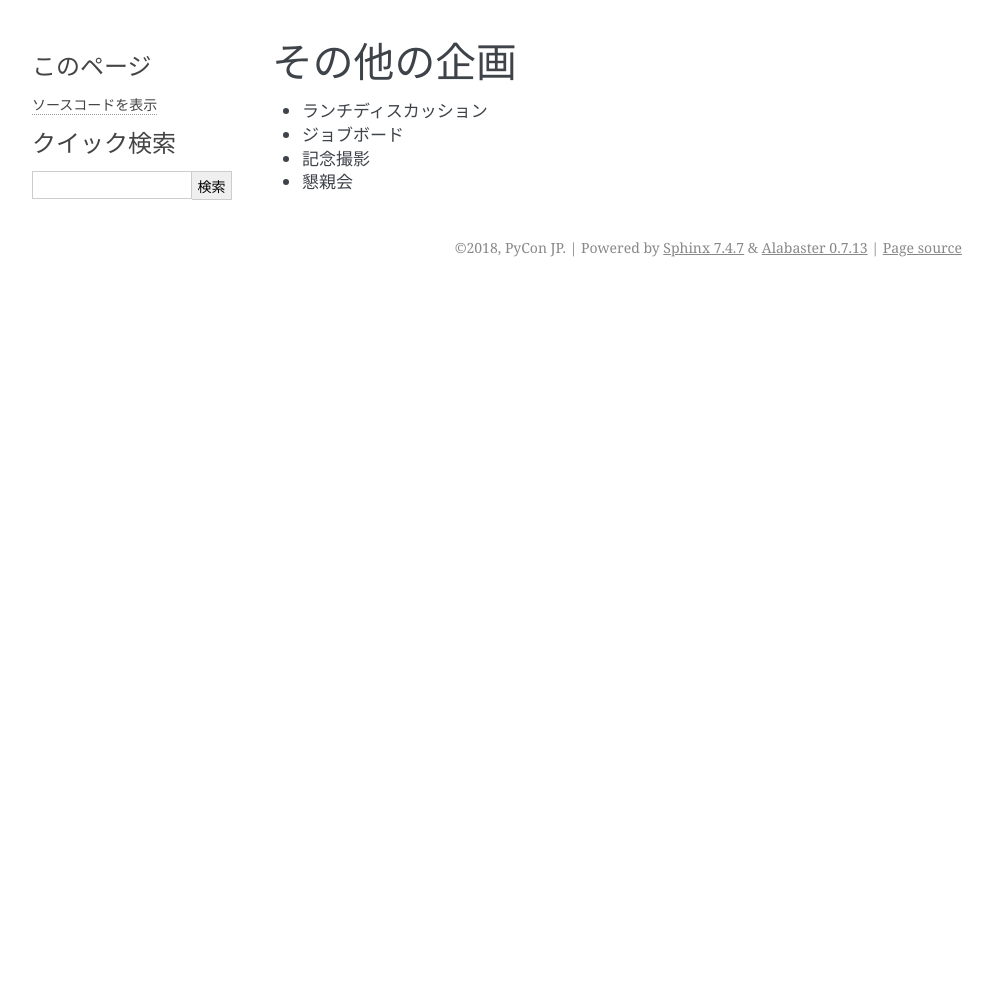
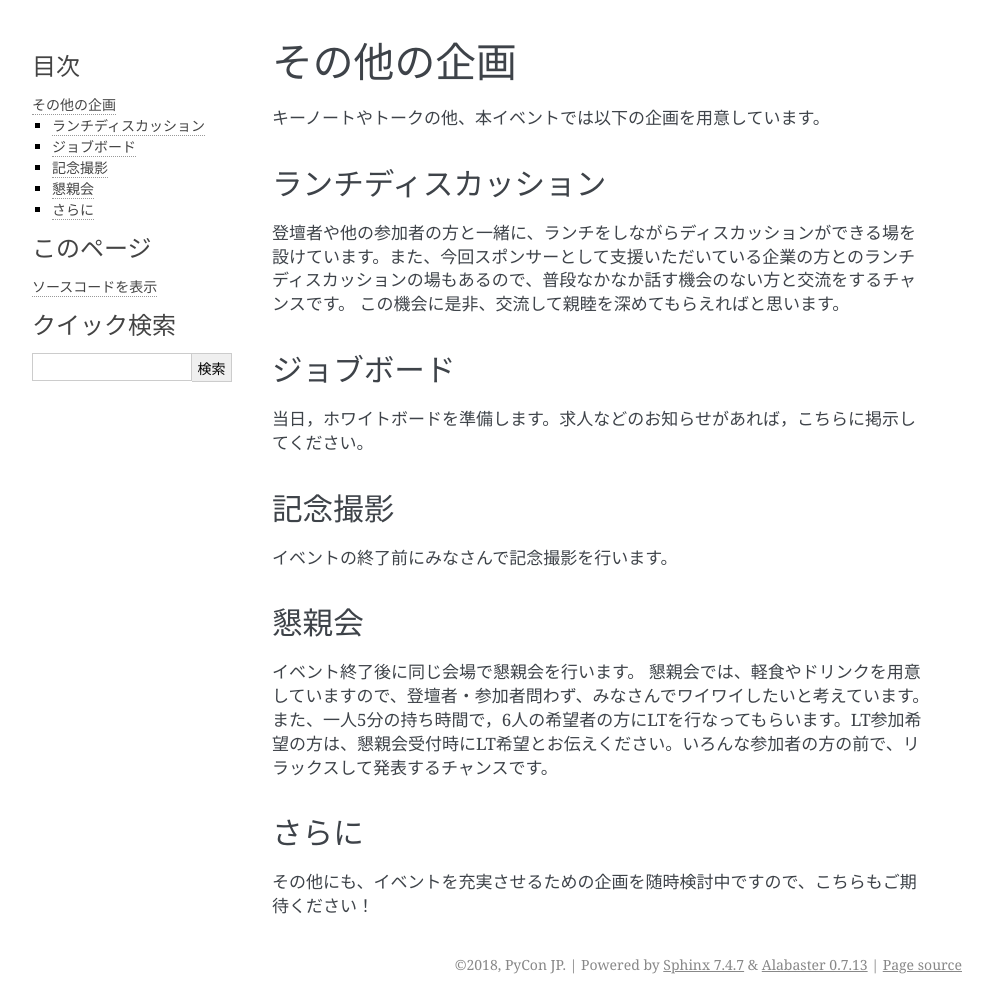
Before and after one commit to pyconjp/kyushu-2018-pre-report, a Sphinx documentation site: the page built from source/plans.rst, in a window 1280 px wide. Shown: the whole page, without its empty margins (148-1140 px from the left). Built offline with Sphinx 7.4.7, drawn with Linux system fonts in a browser that asks for light colours; before the commit the page ends 900 px from its top, so only the background shows below that.

Commit message:
トーク・企画内容加筆
トーク内容、企画内容を追記

```diff
--- a/source/plans.rst
+++ b/source/plans.rst
@@ -2,7 +2,28 @@
 その他の企画
 ====================================
 
-* ランチディスカッション
-* ジョブボード
-* 記念撮影
-* 懇親会
+キーノートやトークの他、本イベントでは以下の企画を用意しています。
+
+ランチディスカッション
+====================================
+登壇者や他の参加者の方と一緒に、ランチをしながらディスカッションができる場を設けています。また、今回スポンサーとして支援いただいている企業の方とのランチディスカッションの場もあるので、普段なかなか話す機会のない方と交流をするチャンスです。
+この機会に是非、交流して親睦を深めてもらえればと思います。
+
+
+ジョブボード
+====================================
+当日，ホワイトボードを準備します。求人などのお知らせがあれば，こちらに掲示してください。
+
+記念撮影
+====================================
+イベントの終了前にみなさんで記念撮影を行います。
+
+懇親会
+====================================
+イベント終了後に同じ会場で懇親会を行います。
+懇親会では、軽食やドリンクを用意していますので、登壇者・参加者問わず、みなさんでワイワイしたいと考えています。
+また、一人5分の持ち時間で，6人の希望者の方にLTを行なってもらいます。LT参加希望の方は、懇親会受付時にLT希望とお伝えください。いろんな参加者の方の前で、リラックスして発表するチャンスです。
+
+さらに
+====================================
+その他にも、イベントを充実させるための企画を随時検討中ですので、こちらもご期待ください！
--- a/source/talks.rst
+++ b/source/talks.rst
@@ -2,4 +2,16 @@
 トークプログラム概要
 ====================================
 
-企画: トーク数、予定しているトークプログラムなどの説明を書いてもらえますか？
+キーノートは、ちゅらデータ株式会社の代表であり、一般社団法人PyCon JPの理事も務めていらっしゃる真嘉比 愛 (まかび あい)さんです。
+
+PyCon JP以外にもPyLadies Tokyoの代表をされていたり、Pythonの技術書（Python ライブラリ厳選レシピ）の執筆に携わるなど、Pythonを広く広める活動に従事されています。
+
+また、先述のように会社の代表としての顔もあるので、経営者としても、エンジニアとしても注目の彼女に、九州初のPyConのキーノートをお願いしました。
+
+
+
+トークについては、ありがたいことに様々なジャンルのご応募を頂いています。
+
+Pythonといえば機械学習のイメージが強いかと思いますが、今回はWEB開発やインフラ管理など、幅広いジャンルでのトークを聞くことができます。
+
+また、初学者向けの内容や英語での発表もあるなど、初心者〜上級者や国籍を問わずご参加いただけます。
```
